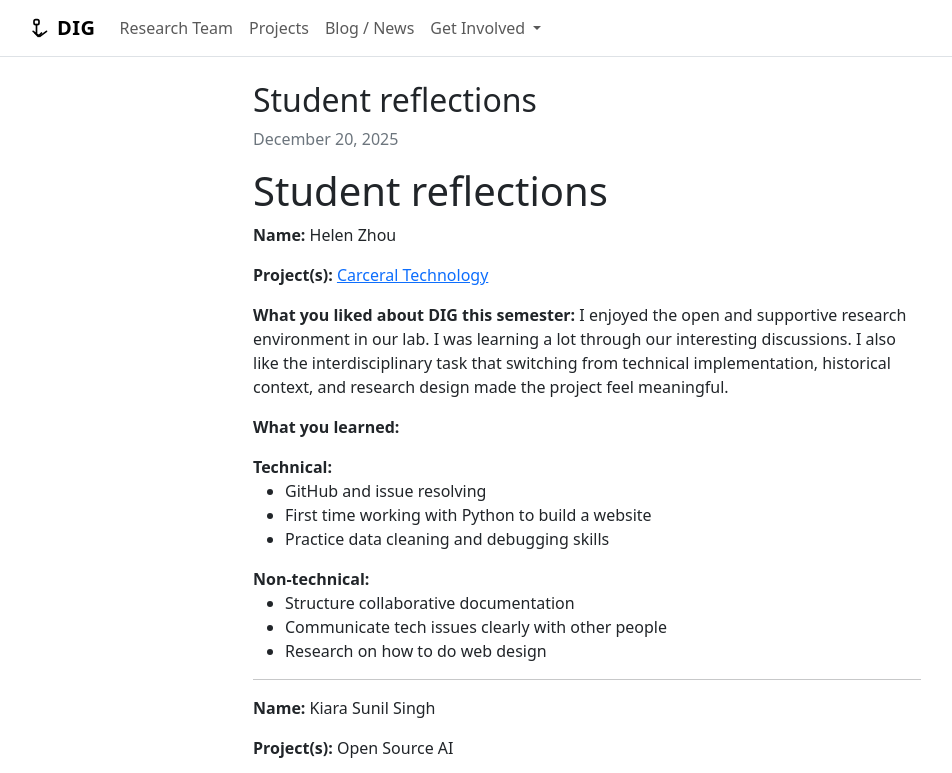
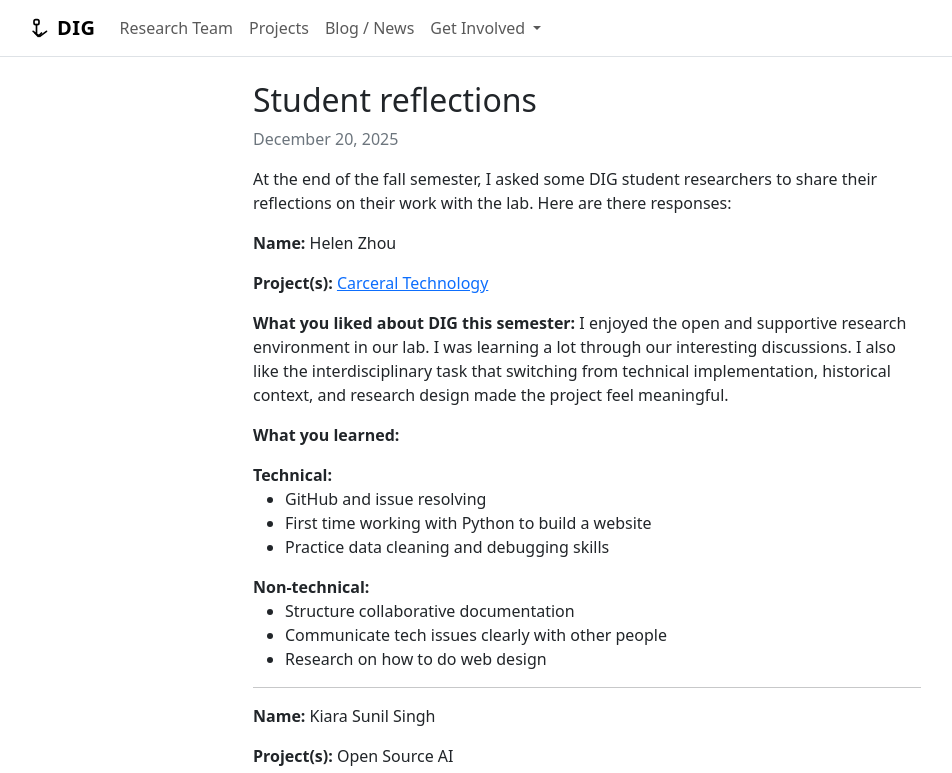
Before and after one commit to datainfrastructuregroup/datainfrastructuregroup.github.io, an Eleventy site: page src/blog/posts/student-reflections.md in a window 1280 px wide. Shown: the top 773 px of the page, without its empty margins (53-1005 px from the left). Built offline with nearby package versions, Linux system fonts and the light colour scheme; Eleventy itself is replaced by a stand-in of ours; files that its build step writes are made by us from their sources.

Commit message:
updating reflections

```diff
--- a/src/blog/posts/student-reflections.md
+++ b/src/blog/posts/student-reflections.md
@@ -4,7 +4,7 @@ date: 2025-12-20
 layout: layouts/post.njk
 ---
 
-<h1>Student reflections</h1>
+At the end of the fall semester, I asked some DIG student researchers to share their reflections on their work with the lab.  Here are there responses:
 
 <div class="student-reflection">
   <p><strong>Name:</strong> Helen Zhou</p>
```
